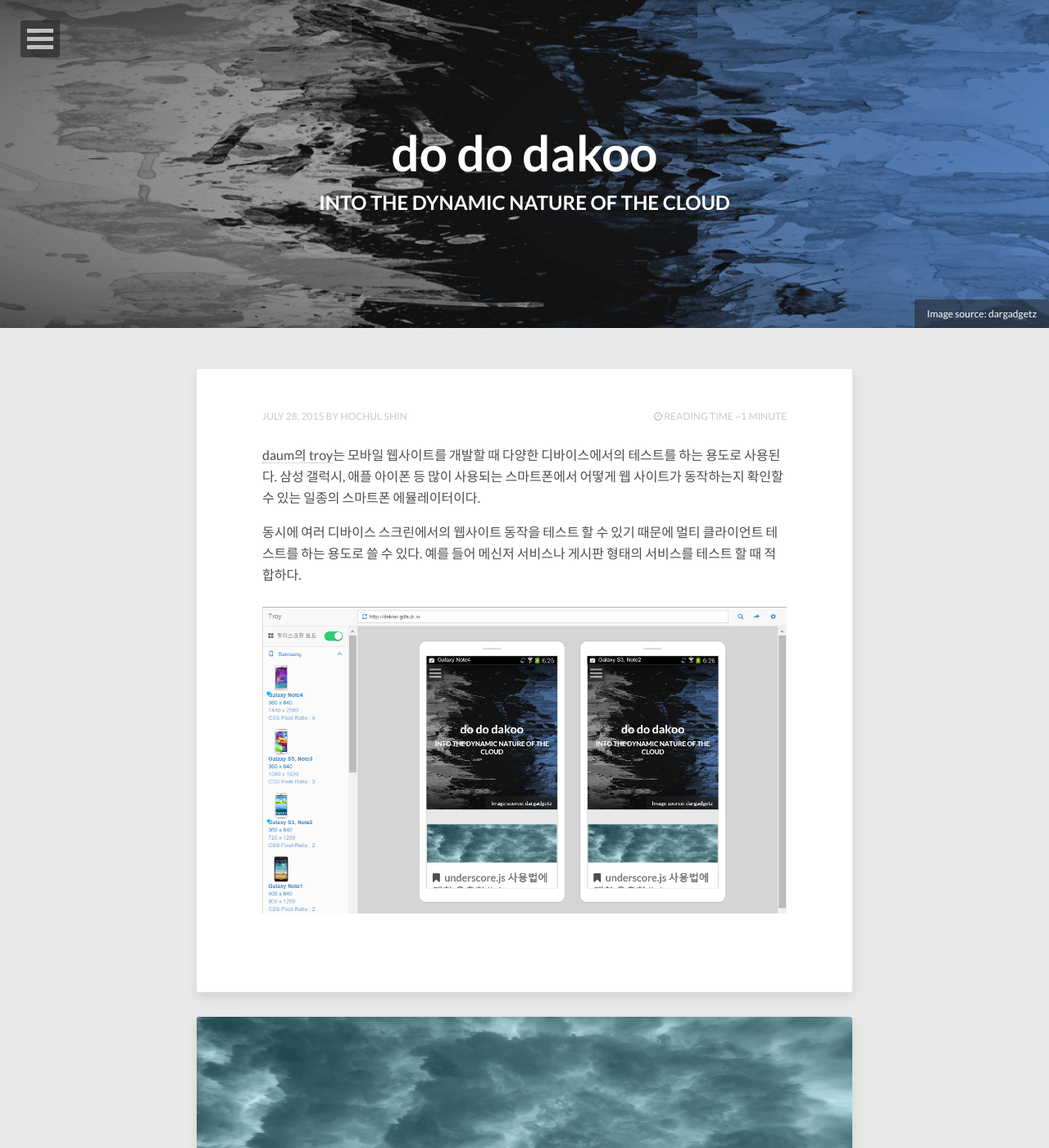
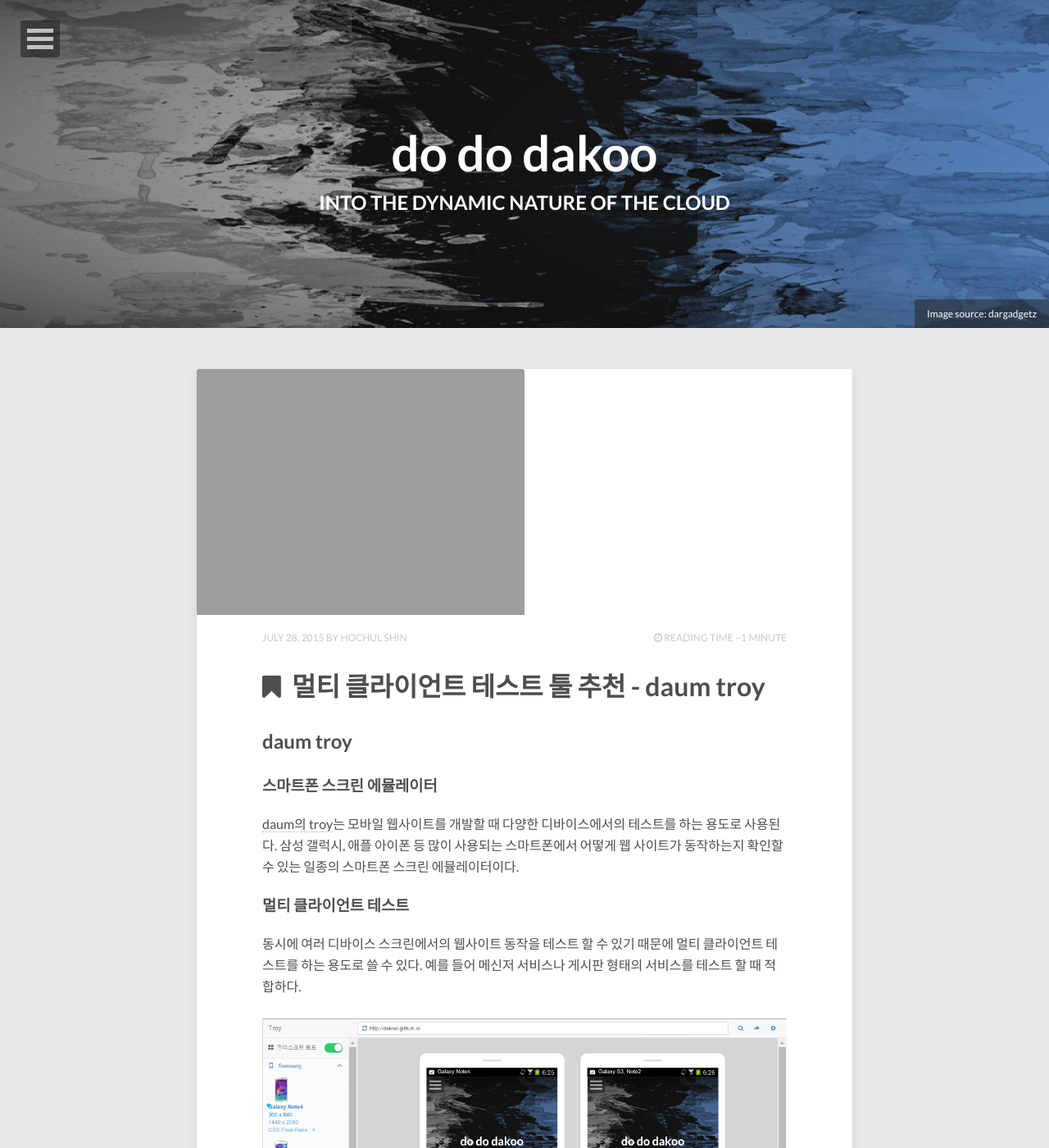
Before and after one commit to dakoo/dakoo.github.io, a Jekyll site: the page built from index.html, in a window 1280 px wide and 1400 px high. Shown: the whole window at 82% size. Built offline with Jekyll 4.4.1, drawn with Linux system fonts in a browser that asks for light colours; nearby versions of some CDN libraries; the list of posts is cut into pages by our own code; comment, search, counter and statistics services are not loaded.

Commit message:
image and minor cha ge

```diff
--- a/_posts/2015-07-28-daum-troy.md
+++ b/_posts/2015-07-28-daum-troy.md
@@ -6,10 +6,16 @@
 tags: [tool]
 image:
   feature: abstract-07.png
-link:http://troy.labs.daum.net/
+link: http://troy.labs.daum.net/
 ---
 
-[daum의 troy](http://troy.labs.daum.net/)는 모바일 웹사이트를 개발할 때 다양한 디바이스에서의 테스트를 하는 용도로 사용된다. 삼성 갤럭시, 애플 아이폰 등 많이 사용되는 스마트폰에서 어떻게 웹 사이트가 동작하는지 확인할 수 있는 일종의 스마트폰 에뮬레이터이다.
+## daum troy
+
+### 스마트폰 스크린 에뮬레이터
+
+[daum의 troy](http://troy.labs.daum.net/)는 모바일 웹사이트를 개발할 때 다양한 디바이스에서의 테스트를 하는 용도로 사용된다. 삼성 갤럭시, 애플 아이폰 등 많이 사용되는 스마트폰에서 어떻게 웹 사이트가 동작하는지 확인할 수 있는 일종의 스마트폰 스크린 에뮬레이터이다.
+
+### 멀티 클라이언트 테스트
 
 동시에 여러 디바이스 스크린에서의 웹사이트 동작을 테스트 할 수 있기 때문에 멀티 클라이언트 테스트를 하는 용도로 쓸 수 있다. 예를 들어 메신저 서비스나 게시판 형태의 서비스를 테스트 할 때 적합하다.
 
```
Also changed, not shown: images/daum-troy.PNG.
